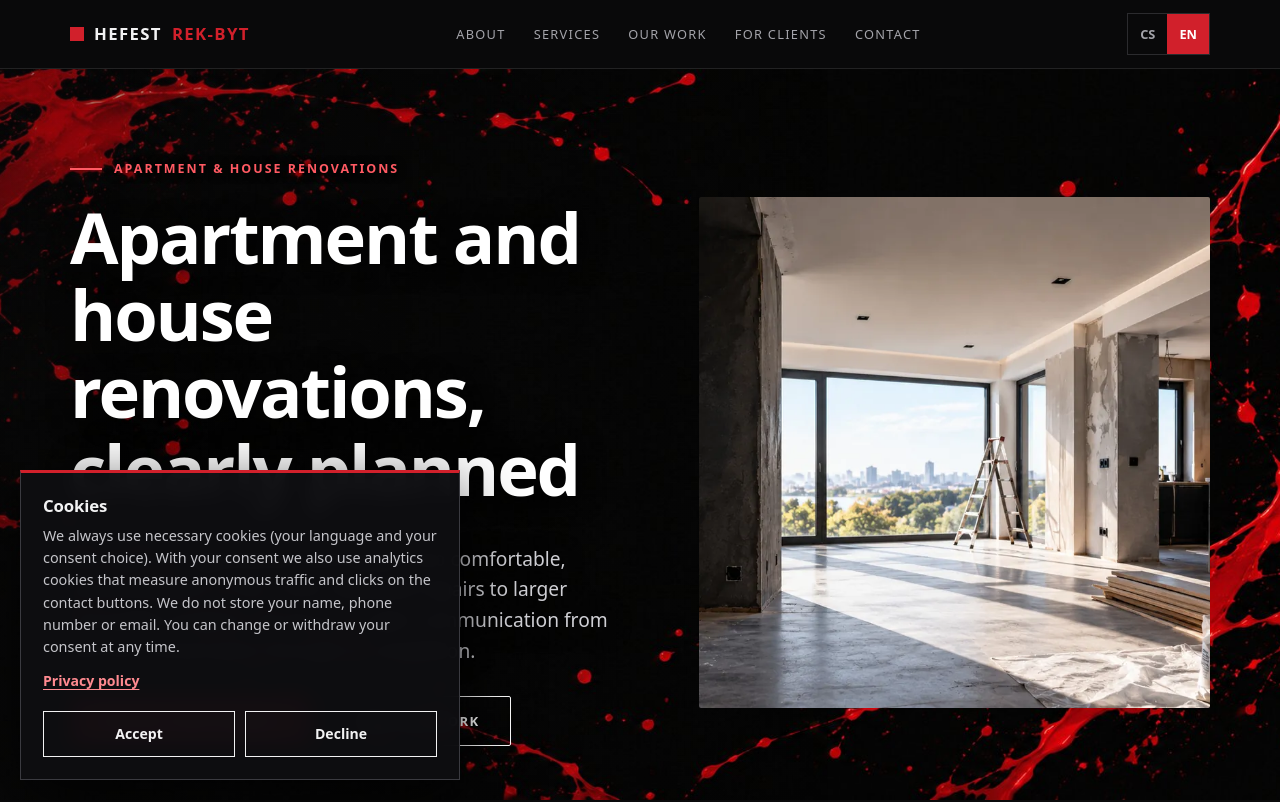
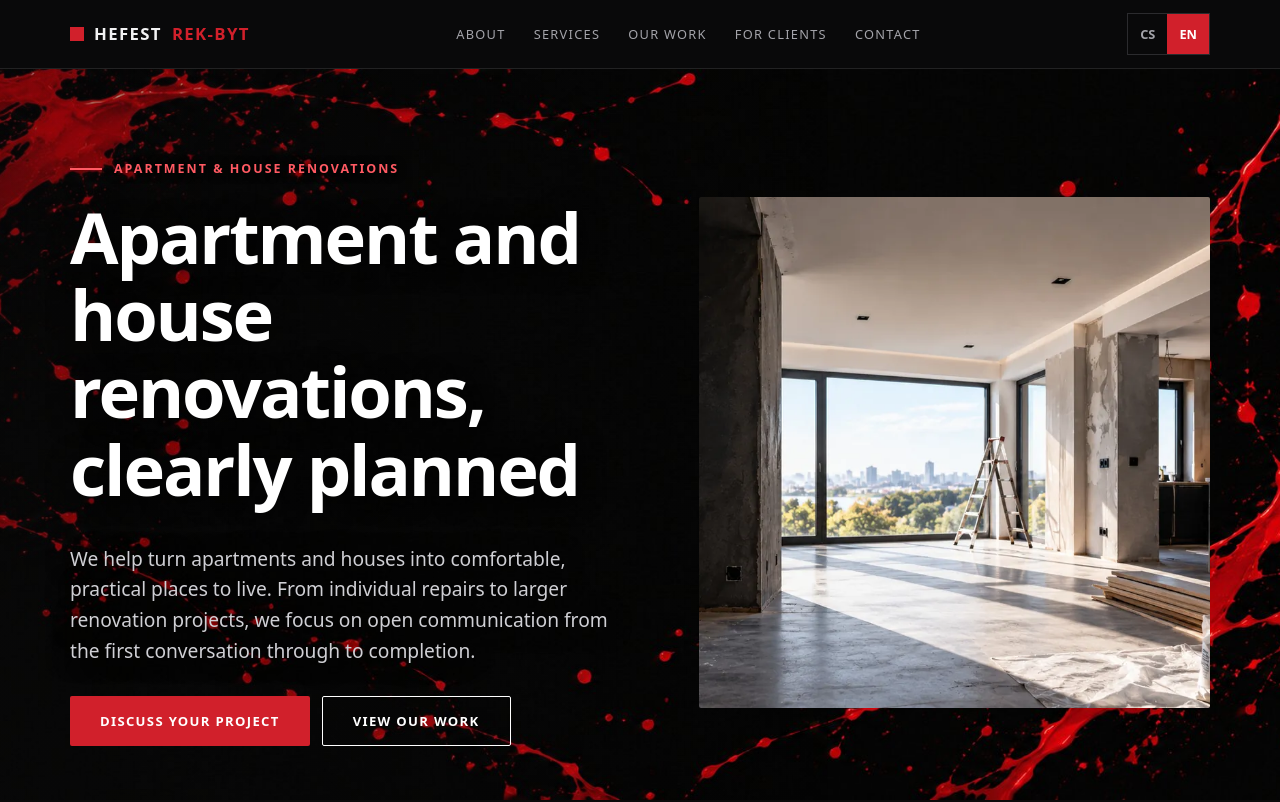
Before and after one commit to IvanKryvliak/Site_HERCURES, a React (Vite) app: page / in a window 1280 px wide. Shown: the top 802 px of the page. Built offline with nearby package versions, Linux system fonts and the light colour scheme; no server answers.

Commit message:
Upgrate V1.31

```diff
--- a/src/components/AnalyticsConsent.jsx
+++ b/src/components/AnalyticsConsent.jsx
@@ -27,7 +27,9 @@ const COPY = {
 
 export default function AnalyticsConsent({ lang }) {
   const [choice, setChoice] = useState(getConsent);
-  const [open, setOpen] = useState(() => getConsent() === "unset");
+  // Не показуємо модальне вікно автоматично при першому відвідуванні.
+  // Аналітика залишається вимкненою, доки користувач явно не погодиться в налаштуваннях.
+  const [open, setOpen] = useState(false);
   const copy = COPY[lang === "en" ? "en" : "cs"];
 
   function choose(value) {
```
